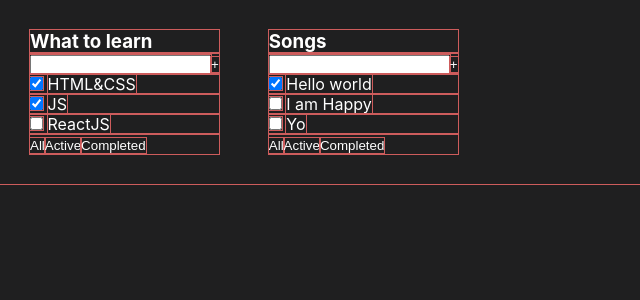
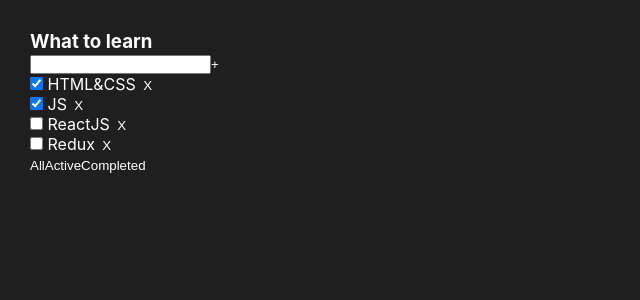
Before and after one commit to demorest49de/todolist-react-app, a React (Create React App) app: page / in a window 1280 px wide. Shown: the top 300 px of the page, without its empty margins (0-640 px from the left). Built offline with nearby package versions, Linux system fonts and the light colour scheme.

Commit message:
Changes App.tsx GlobalStyles.ts Todolist.tsx

```diff
--- a/src/App.tsx
+++ b/src/App.tsx
@@ -3,25 +3,34 @@
 import {Todolist} from "./Todolist";
 
 
-const tasks1 = [
+let tasks = [
     {id: 1, title: "HTML&CSS", isDone: true},
     {id: 2, title: "JS", isDone: true},
-    {id: 3, title: "ReactJS", isDone: false}
-]
-const tasks2 = [
-    {id: 1, title: "Hello world", isDone: true},
-    {id: 2, title: "I am Happy", isDone: false},
-    {id: 3, title: "Yo", isDone: false}
+    {id: 3, title: "ReactJS", isDone: false},
+    {id: 4, title: "Redux", isDone: false}
 ]
 
 function App() {
     return (
         <div className="App">
-            <Todolist title="What to learn" tasks={tasks1}/>
-            <Todolist title="Songs" tasks={tasks2}/>
-            {/*<Todolist title = "Books"/>*/}
+            <Todolist title="What to learn"
+                      tasks={tasks}
+                      removeTask={removeTask}
+            />
         </div>
     );
 }
 
+function removeTask(id: number) {
+    // tasks = tasks.filter(task => {
+    //     if (task.id === id) {
+    //         return true
+    //     } else {
+    //         return false
+    //     }
+    // })
+    let result = tasks.filter(task => task.id !== id)
+    console.log(' tasks: ', result);
+}
+
 export default App;
--- a/src/Todolist.tsx
+++ b/src/Todolist.tsx
@@ -9,6 +9,7 @@
 type TodolistType = {
     title: string
     tasks: Array<TasksType>
+    removeTask: Function
 }
 
 export const Todolist: React.FC<TodolistType> = (props) => {
@@ -24,7 +25,11 @@
                     return (
                         <li key={v.id}><input type="checkbox"
                                               defaultChecked={v.isDone}
-                        /> <span>{v.title}</span></li>
+                        /> <span>{v.title}</span>
+                            <button onClick={() => {
+                                props.removeTask(v.id)
+                            }}>&nbsp;&nbsp;X</button>
+                        </li>
                     )
                 })}
             </ul>
--- a/src/styles/GlobalStyles.ts
+++ b/src/styles/GlobalStyles.ts
@@ -11,7 +11,7 @@
 
     //  esli nuzhno posmotret kakoy block vilazit na adaptive
 
-    outline: 1px solid indianred;
+    //outline: 1px solid indianred;
   }
 
   html {
```
